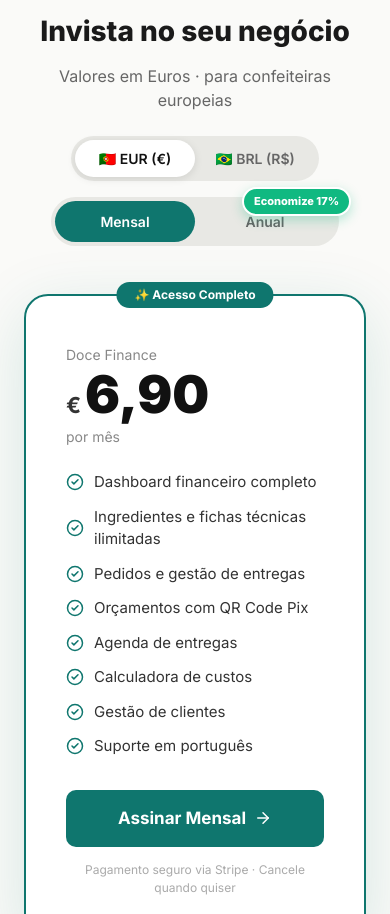
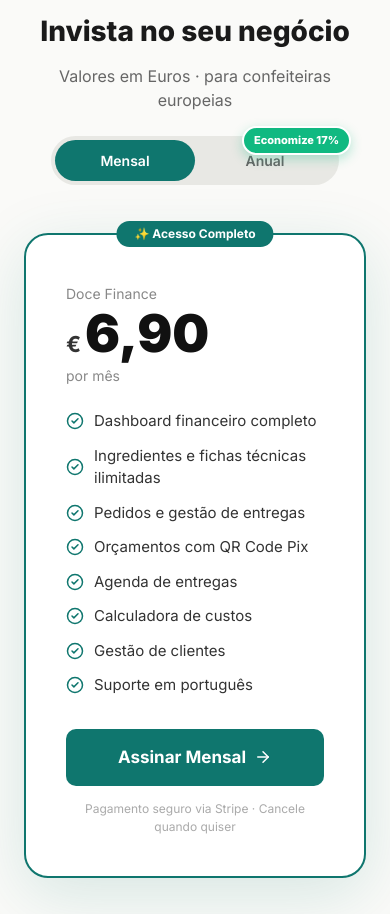
Before and after one commit to bldigitalagenciapt/Doce-Finance, a Next.js app in the folder Doce-Finance/: page / in a window 390 px wide. Shown: the part 3680-4594 px from the top of the page. Built offline with nearby package versions, Linux system fonts and the light colour scheme; no server answers.

Commit message:
feat: adicionar componente LandingPage com recursos, preços e responsividade

```diff
--- a/Doce-Finance/src/components/landing/LandingPage.tsx
+++ b/Doce-Finance/src/components/landing/LandingPage.tsx
@@ -67,7 +67,7 @@ const FAQS = [
 export default function LandingPage({ isBrazil }: Props) {
   const router = useRouter()
   const [billing, setBilling] = useState<"monthly" | "yearly">("monthly")
-  const [currency, setCurrency] = useState<"EUR" | "BRL">("EUR")
+  const [currency, setCurrency] = useState<"EUR" | "BRL">(isBrazil ? "BRL" : "EUR")
   const [activeScreenshot, setActiveScreenshot] = useState(0)
   const [activeFaq, setActiveFaq] = useState<number | null>(null)
 
@@ -292,16 +292,7 @@ export default function LandingPage({ isBrazil }: Props) {
 
           {/* Toggles */}
           <div style={{ display: "flex", flexDirection: "column", alignItems: "center", gap: 16, marginTop: 24 }}>
-            {/* Currency Toggle */}
-            <div style={{ display: "inline-flex", background: "#E8E8E4", borderRadius: 50, padding: 4, position: "relative" }}>
-              <div style={{ position: "absolute", top: 4, bottom: 4, left: currency === "EUR" ? 4 : "50%", width: "calc(50% - 4px)", background: "#fff", borderRadius: 50, transition: "all 0.3s cubic-bezier(0.4, 0, 0.2, 1)", boxShadow: "0 2px 8px rgba(0,0,0,0.1)" }} />
-              <button onClick={() => setCurrency("EUR")} style={{ position: "relative", zIndex: 1, background: "transparent", color: currency === "EUR" ? "#111" : "#666", border: "none", borderRadius: 50, padding: "8px 20px", fontSize: 14, fontWeight: 600, cursor: "pointer", transition: "color 0.3s", minWidth: 120 }}>
-                🇵🇹 EUR (€)
-              </button>
-              <button onClick={() => setCurrency("BRL")} style={{ position: "relative", zIndex: 1, background: "transparent", color: currency === "BRL" ? "#111" : "#666", border: "none", borderRadius: 50, padding: "8px 20px", fontSize: 14, fontWeight: 600, cursor: "pointer", transition: "color 0.3s", minWidth: 120 }}>
-                🇧🇷 BRL (R$)
-              </button>
-            </div>
+
 
             {/* Billing Toggle */}
             <div style={{ display: "inline-flex", background: "#E8E8E4", borderRadius: 50, padding: 4, position: "relative" }}>
```
